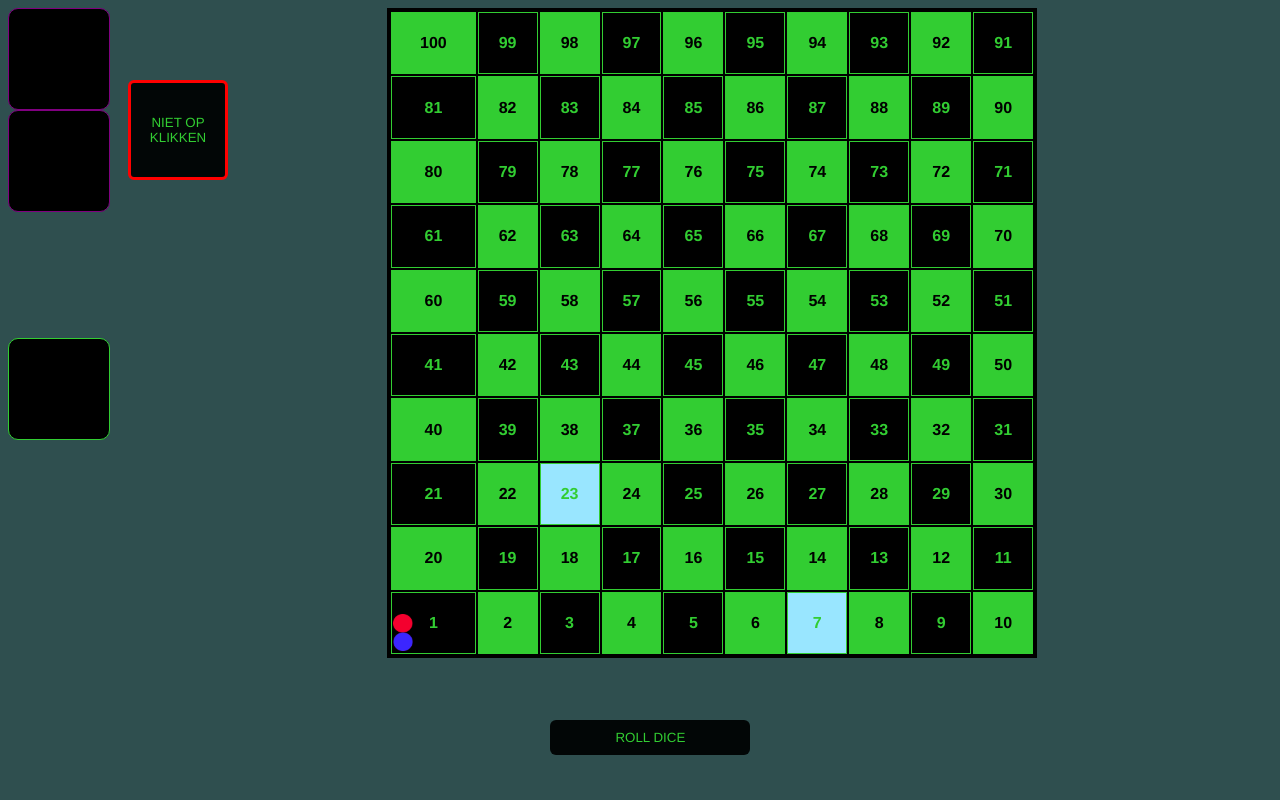
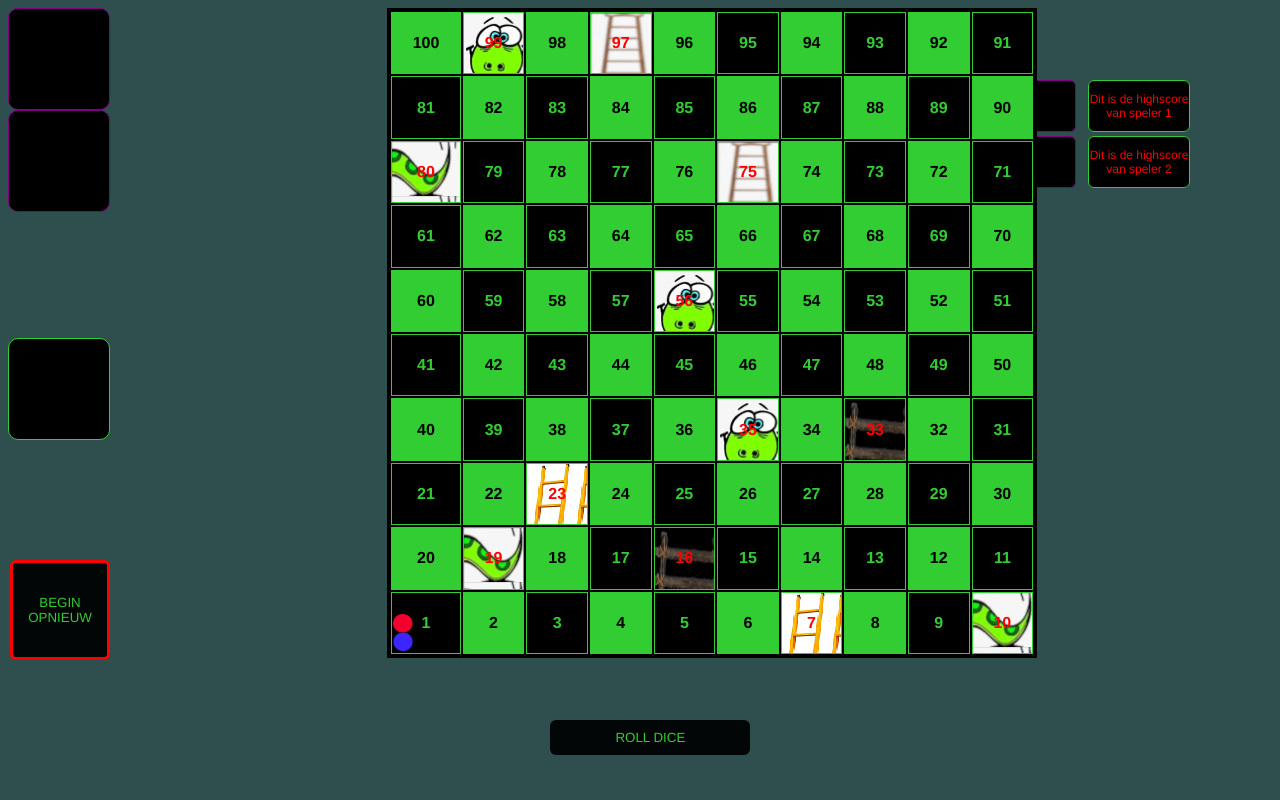
Before and after one commit to Steelshadows/projGamesSite, a PHP site: page /snakesandladers/game/dice.html in a window 1280 px wide. Run offline with PHP 8.4, Linux system fonts and the light colour scheme; lists and menus that the app fills with data are empty.

Commit message:
Snakes and ladders toegevoegd en high score toegevoegd

```diff
--- a/snakesandladers/game/dice.html
+++ b/snakesandladers/game/dice.html
@@ -5,10 +5,12 @@
     <title>Dice</title>
     <link rel="stylesheet" href="dicestyle.css">
 </head>
-<body onload="gevenid(); begin(); stylelader()">
-<div class="beep"><button id="testknop" onclick="resetplayerpos()">niet op klikken</button></div>
-<div id="test"></div>
-
+<body onload="gevenid(); begin(); stylelader(); loadhs()">
+<div class="beep"><button id="testknop" onclick="resetplayerpos()">Begin opnieuw</button></div>
+<div id="hsp1"></div>
+<div id="hsp2"></div>
+<div id="hs1text">Dit is de highscore van speler 1</div>
+<div id="hs2text">Dit is de highscore van speler 2</div>
     <div class="container">
         <div id="background">
             <table id="bg-table">
--- a/snakesandladers/game/dicescript.js
+++ b/snakesandladers/game/dicescript.js
@@ -1,9 +1,18 @@
 turn = 0;
+p1turns =0;
+p2turns =0;
 function isEven(value) {
-    if (value%2 == 0)
+    if (value%2 == 0){
+        p2turns++;
         return true;
-    else
+
+    }
+
+    else{
+        p1turns++;
         return false;
+    }
+
 }
 var dice = {
     sides: 6,
@@ -60,31 +69,125 @@ button.onclick = function() {
     }
     turn++
 
-
+    console.log(p1turns);
+    console.log(p2turns);
 
     console.log(playerPosition);
 
     if (playerPosition.player1 >= 100 && playerPosition.player2 >=100){
         alert("wauw gelijk spel");
     }
+
+
+    if(!localStorage.getItem("p1hs")){
+        localStorage.setItem('p1hs',99999);
+    }
+    if(!localStorage.getItem("p2hs")){
+        localStorage.setItem('p2hs',99999);
+    }
+
+
     if (playerPosition.player1 >=100){
         movePlayer(1, 100);
         alert("speler 1 heeft gewonnen");
-        // resetplayerpos()
+        if (p1turns<localStorage.getItem('p1hs')) {
+            localStorage.setItem("p1hs", p1turns);
+        }
+        loadhs()
+
+
     }
     if (playerPosition.player2 >=100){
         movePlayer(2, 100);
         alert("speler 2 heeft gewonnen");
-        // resetplayerpos()
+        if (p2turns<localStorage.getItem('p2hs')) {
+            localStorage.setItem("p2hs", p2turns);
+        }
+        loadhs()
+
+
+
+
     }
+      //laders p1
     if (playerPosition.player1 == 7){
         movePlayer(1,23)
-        // resetplayerpos()
+        playerPosition.player1 = 23;
+
+    }
+    if (playerPosition.player1 == 16){
+        movePlayer(1,33)
+        playerPosition.player1 = 33;
+
+    }
+    if (playerPosition.player1 == 75){
+        movePlayer(1,97)
+        playerPosition.player1 = 97;
+
+    }
+
+    //snakes p1
+    if (playerPosition.player1 == 35){
+        movePlayer(1,10)
+        playerPosition.player1 = 10;
+
+    }
+    if (playerPosition.player1 == 56){
+        movePlayer(1,19)
+        playerPosition.player1 = 19;
+
+    }
+    if (playerPosition.player1 == 99){
+        movePlayer(1,80)
+        playerPosition.player1 = 80;
+
+    }
+    //laders p2
+    if (playerPosition.player2 == 7){
+        movePlayer(2,23)
+        playerPosition.player2 = 23;
+
+    }
+    if (playerPosition.player2 == 16){
+        movePlayer(2,33)
+        playerPosition.player2 = 33;
+
+    }
+    if (playerPosition.player2 == 75){
+        movePlayer(2,97)
+        playerPosition.player2 = 97;
+
+    }
+
+    //snakes p2
+    if (playerPosition.player2 == 35){
+        movePlayer(2,10)
+        playerPosition.player2 = 10;
+
+    }
+    if (playerPosition.player2 == 56){
+        movePlayer(2,19)
+        playerPosition.player2 = 19;
+
+    }
+    if (playerPosition.player2 == 99){
+        movePlayer(2,80)
+        playerPosition.player2 = 80;
+
+    }
+    if (playerPosition.player1 > 100){
+        resetplayerpos()
+    }
+    if (playerPosition.player2 > 100){
+        resetplayerpos()
     }
 
 };
 
-
+function loadhs() {;
+    document.getElementById("hsp1").innerText = localStorage.getItem("p1hs") === "99999" ? '-' : localStorage.getItem("p1hs") ;
+    document.getElementById("hsp2").innerText = localStorage.getItem("p2hs") === "99999" ? '-' : localStorage.getItem("p2hs") ;
+}
 
 
 function gevenid() {
@@ -117,16 +220,51 @@ function begin(player, vakje) {
     movePlayer(2,1);
 }
 function stylelader() {
-    document.getElementById("9-6").style.background="#99e6ff";
-    document.getElementById("7-2").style.background="#99e6ff";
-
+    //laders
+    //1
+    document.getElementById("9-6").style.background ="url('img/ladders.png')";
+    document.getElementById("9-6").style.color = "red";
+    document.getElementById("7-2").style.color = "red";
+    document.getElementById("7-2").style.background="url('img/ladders.png')";
+    //1
+    //2
+    document.getElementById("8-4").style.background="url('img/woodladder1.png')";
+    document.getElementById("8-4").style.color = "red";
+    document.getElementById("6-7").style.color = "red";
+    document.getElementById("6-7").style.background ="url('img/woodladder1.png')";
+    //2
+    //3
+    document.getElementById("2-5").style.background= "url('img/ladder2-1.jpg')";
+    document.getElementById("2-5").style.color = "red";
+    document.getElementById("0-3").style.color = "red";
+    document.getElementById("0-3").style.background= "url('img/ladder2-1.jpg')";
+    //snakes
+    //1
+    document.getElementById("6-5").style.background ="url('img/slang1.jpg')";
+    document.getElementById("6-5").style.color = "red";
+    document.getElementById("9-9").style.color = "red";
+    document.getElementById("9-9").style.background ="url('img/slangstaart.jpg')";
+    //1
+    //2
+    document.getElementById("4-4").style.background = "url('img/slang1.jpg')";
+    document.getElementById("4-4").style.color = "red";
+    document.getElementById("8-1").style.color = "red";
+    document.getElementById("8-1").style.background = "url('img/slangstaart.jpg')";
+    //2
+    //3
+    document.getElementById("0-1").style.background = "url('img/slang1.jpg')";
+    document.getElementById("0-1").style.color = "red";
+    document.getElementById("2-0").style.color = "red";
+    document.getElementById("2-0").style.background = "url('img/slangstaart.jpg')";
 }
 
 
 //reset player positions
 function resetplayerpos(){
+    loadhs();
     playerPosition.player1=1;
+    p1turns =0;
     playerPosition.player2=1;
+    p2turns =0;
     begin();
 }
-//reset player positions end
--- a/snakesandladers/game/dicestyle.css
+++ b/snakesandladers/game/dicestyle.css
@@ -1,3 +1,5 @@
+
+
 * {
     font-family: Helvetica, Arial, sans-serif;
     text-align: center;
@@ -41,9 +43,7 @@ button {
 }
 
 
-/*#bg-table{*/
-    /*position: relative;*/
-/*}*/
+
 table {
     width: 650px;
     height: 650px;
@@ -51,11 +51,13 @@ table {
     position: fixed;
     background-color: black;
 }
+
 th {
     border: 1px solid limegreen;
 }
 tr:nth-child(odd) th:nth-child(even), tr:nth-child(even) th:nth-child(odd) {
     background: black; color: limegreen;
+    width: 400px;
 }
 tr:nth-child(odd) th:nth-child(odd), tr:nth-child(even) th:nth-child(even) {
     background: limegreen; color: black
@@ -83,9 +85,66 @@ h2{
 }
 #testknop{
     position: absolute;
-    top: 10%;
-    left: 10%;
+    top: 70%;
+    left: 10px;
     border: solid red;
     width: 100px;
     height: 100px;
 }
+#hsp1{
+    display: flex;
+    flex-direction: column;
+    justify-content: center;
+    background-color: black;
+    color: red;
+    position: absolute;
+    top: 10%;
+    left: 80%;
+    width: 50px;
+    height: 50px;
+    border: solid purple 1px;
+    border-radius: 6px;
+}
+#hsp2{
+    display: flex;
+    flex-direction: column;
+    justify-content: center;
+    background-color: black;
+    color: red;
+    position: absolute;
+    top: 17%;
+    left: 80%;
+    width: 50px;
+    height: 50px;
+    border: solid purple 1px;
+    border-radius: 6px;
+}
+#hs1text{
+    position: absolute;
+    display: flex;
+    flex-direction: column;
+    justify-content: center;
+    color: red;
+    background-color: black;
+    top: 10%;
+    left: 85%;
+    width: 100px;
+    height: 50px;
+    border: solid limegreen 1px;
+    border-radius: 6px;
+    font-size: 12px;
+}#hs2text{
+    position: absolute;
+    display: flex;
+    flex-direction: column;
+    justify-content: center;
+    color: red;
+    background-color: black;
+    top: 17%;
+    left: 85%;
+    width: 100px;
+    height: 50px;
+    border: solid limegreen 1px;
+    border-radius: 6px;
+    font-size: 12px;
+}
```
Also changed, not shown: index.html (+19 -2 lines), snakesandladers/game/img/ladder2-1.jpg (added), snakesandladers/game/img/ladder2.jpg (added), snakesandladers/game/img/ladders.png (added), snakesandladers/game/img/slang.jpg (added), snakesandladers/game/img/slang1.jpg (added), snakesandladers/game/img/slangstaart.jpg (added), snakesandladers/game/img/woodladder.png (added), snakesandladers/game/img/woodladder1.png (added), 1 other file.
